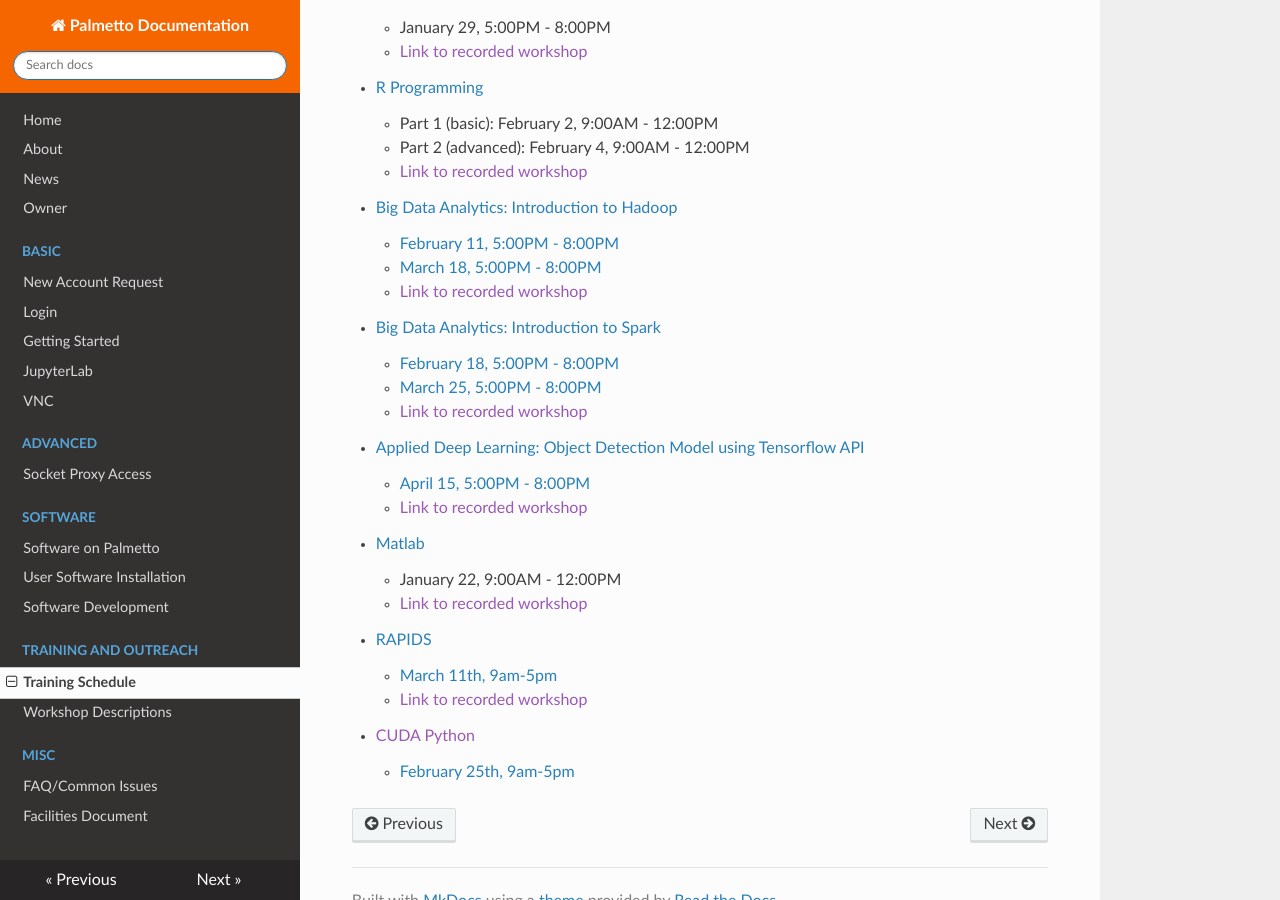
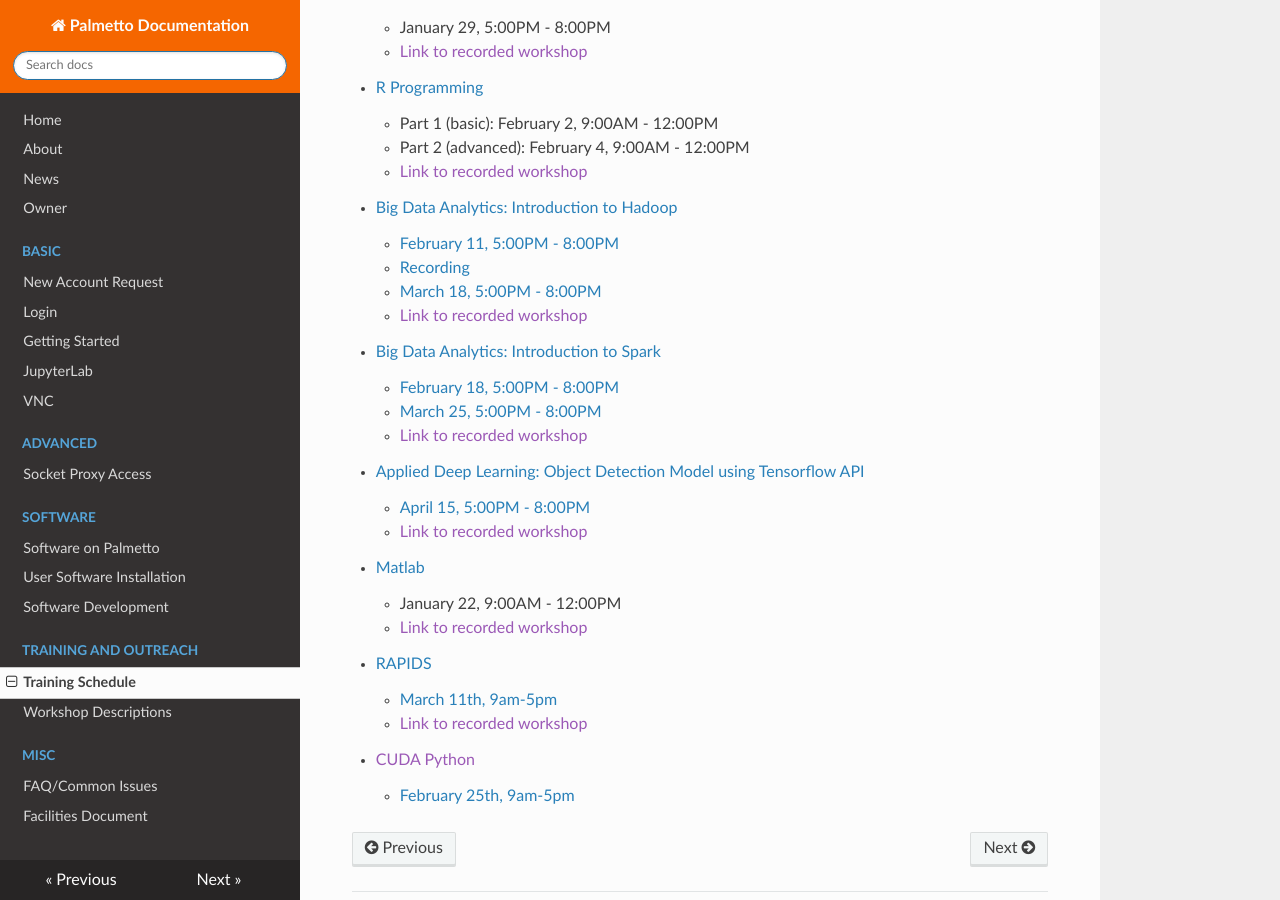
Before and after one commit to clemsonciti/palmetto-documentation, an MkDocs documentation site: the page built from docs/training/schedule.md, in a window 1280 px wide and 900 px high, scrolled down 847 px. Built offline with MkDocs 1.6.1, drawn with Linux system fonts in a browser that asks for light colours; nearby versions of some CDN libraries.

Commit message:
Update schedule.md

```diff
--- a/docs/training/schedule.md
+++ b/docs/training/schedule.md
@@ -33,6 +33,7 @@ require Clemson's authentication to view. Downloading is not permitted.*
     - [Link to recorded workshop]()
 - [Big Data Analytics: Introduction to Hadoop](workshop.md#introduction-to-hadoop-on-palmetto)
     - [February 11, 5:00PM - 8:00PM](https://cucourse.app.clemson.edu/it-training/sessions.php)
+      - [Recording](https://clemson.zoom.us/rec/share/O51tHIAY4Nghx4OTHE1yBZ890aIfQXTljipx0d2wpFM1GrN-4JfuNTBG_yMBgAHQ.AIuaKFMq09oE7ENj)
     - [March 18, 5:00PM - 8:00PM](https://cucourse.app.clemson.edu/it-training/sessions.php)
     - [Link to recorded workshop]()
 - [Big Data Analytics: Introduction to Spark](workshop.md#introduction-to-big-data-analytics-using-sparkpython)
```
